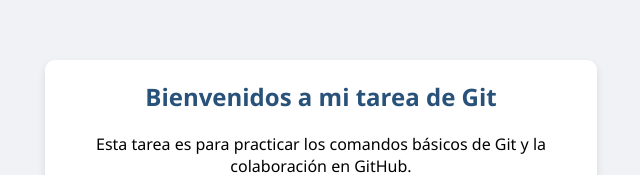
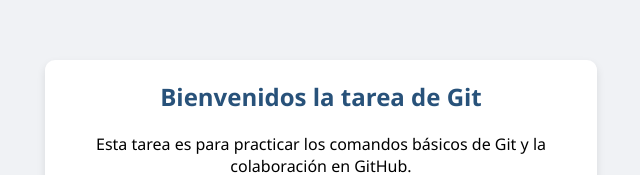
Before and after one commit to AdiosMundo33/Prueba, a plain HTML site: page index.html in a window 1280 px wide. Shown: the part 188-363 px from the top of the page, without its empty margins (319-959 px from the left). Drawn offline with Linux system fonts and the light colour scheme.

Commit message:
Cambio en nueva rama

```diff
--- a/index.html
+++ b/index.html
@@ -19,7 +19,7 @@
         <!-- Un <div> con la clase "container" usado como contenedor principal para centrar y estilizar el contenido. -->
         <header>
             <!-- La etiqueta <header> agrupa contenido introductorio o navegacional. -->
-            <h1>Bienvenidos a mi tarea de Git</h1>
+            <h1>Bienvenidos la tarea de Git</h1>
             <!-- <h1> es un encabezado de primer nivel, que se utiliza para los títulos más importantes en una página. -->
         </header>
         <main>
```
